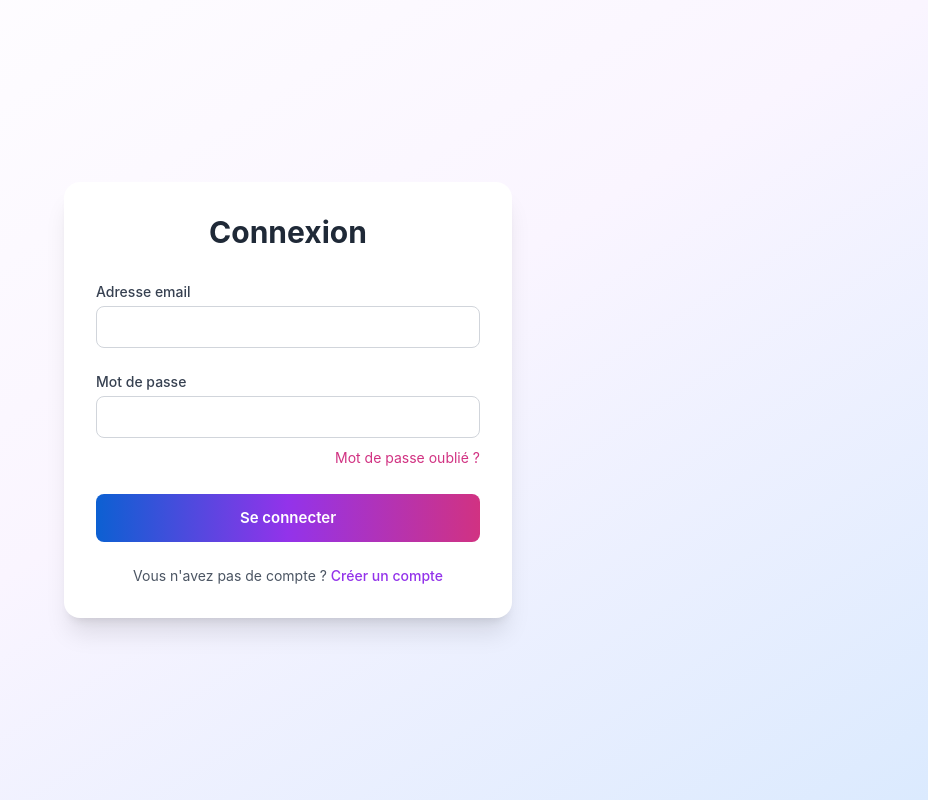
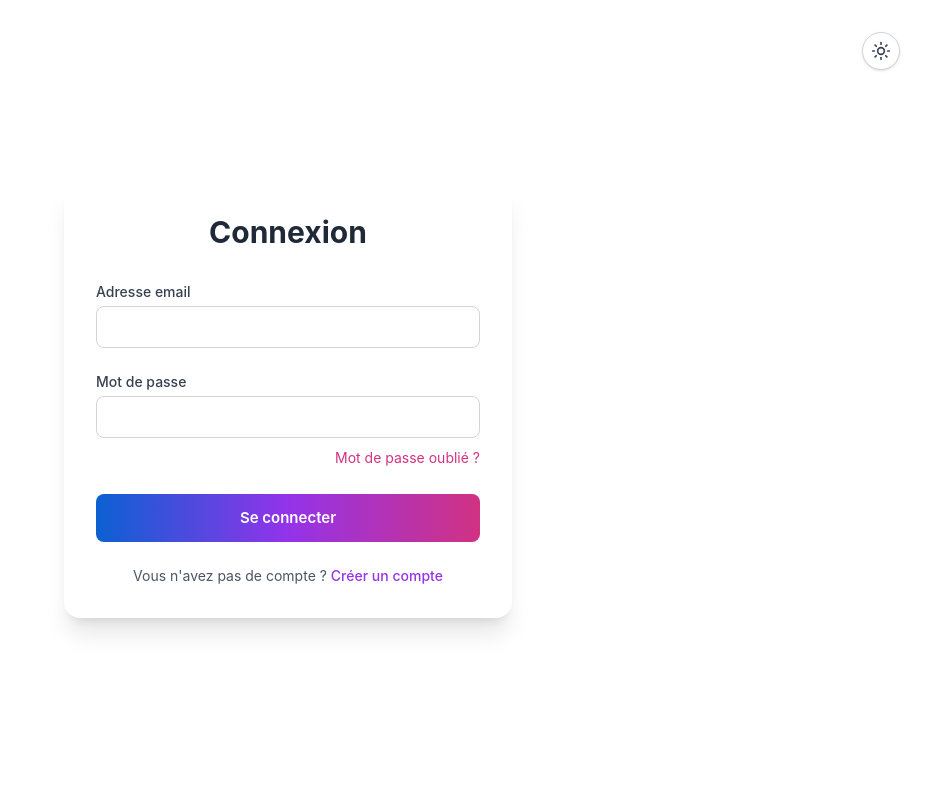
Before and after one commit to mehdidarmiche/monfeed-front, a Vue app in the folder front/: page /login in a window 1280 px wide. Shown: the whole page, without its empty margins (352-1280 px from the left). Built offline with nearby package versions, Linux system fonts and the light colour scheme.

Commit message:
feat: implement dark mode toggle and enhance UI components for better accessibility

```diff
--- a/front/src/components/auth/LoginForm.vue
+++ b/front/src/components/auth/LoginForm.vue
@@ -34,16 +34,13 @@ const login = async () => {
 </script>
 
 <template>
-  <section
-    class="min-h-screen flex items-center justify-center bg-gradient-to-br from-white via-purple-50 to-blue-100 px-4"
-  >
     <div class="flex items-center justify-center w-full h-full py-20">
-      <div class="w-full max-w-md bg-white p-8 rounded-2xl shadow-xl self-center">
-        <h2 class="text-3xl font-bold text-center text-gray-800 mb-8">Connexion</h2>
+      <div class="w-full max-w-md bg-white dark:bg-dark-bg dark:border dark:border-white  p-8 rounded-2xl shadow-xl self-center">
+        <h2 class="text-3xl font-bold text-center text-gray-800 dark:text-white mb-8">Connexion</h2>
 
-        <form @submit.prevent="login" class="space-y-6">
+        <form @submit.prevent="login" class="space-y-6 dark:text-white">
           <div>
-            <label for="email" class="block text-sm font-medium text-gray-700">Adresse email</label>
+            <label for="email" class="block text-sm font-medium dark:text-white text-gray-700">Adresse email</label>
             <input
               type="email"
               id="email"
@@ -54,7 +51,7 @@ const login = async () => {
           </div>
 
           <div>
-            <label for="password" class="block text-sm font-medium text-gray-700"
+            <label for="password" class="block text-sm font-medium dark:text-white text-gray-700"
               >Mot de passe</label
             >
             <input
@@ -77,7 +74,7 @@ const login = async () => {
           </button>
         </form>
 
-        <p class="text-sm text-center text-gray-600 mt-6">
+        <p class="text-sm text-center text-gray-600 dark:text-gray-200 mt-6">
           Vous n'avez pas de compte ?
           <a href="/register" class="text-purple-600 font-medium hover:underline"
             >Créer un compte</a
@@ -85,13 +82,4 @@ const login = async () => {
         </p>
       </div>
     </div>
-  </section>
 </template>
-
-<style scoped>
-section {
-  display: flex;
-  align-items: center;
-  justify-content: center;
-}
-</style>
--- /dev/null
+++ b/front/src/components/items/DarkBtn.vue
@@ -0,0 +1,28 @@
+<script setup>
+import { ref, onMounted, watch } from 'vue'
+import { Sun, Moon } from 'lucide-vue-next'
+const isDark = ref(false)
+
+onMounted(() => {
+  // Appliquer la préférence sauvegardée
+  const saved = localStorage.getItem('theme')
+  isDark.value = saved === 'dark'
+
+  document.documentElement.classList.toggle('dark', isDark.value)
+})
+
+watch(isDark, (val) => {
+  document.documentElement.classList.toggle('dark', val)
+  localStorage.setItem('theme', val ? 'dark' : 'light')
+})
+</script>
+
+<template>
+  <button
+    @click="isDark = !isDark"
+    class="p-2 rounded-full border mx-2 border-gray-300 dark:border-gray-600 bg-white dark:bg-gray-800 text-gray-700 dark:text-white shadow transition duration-300 hover:scale-105"
+    aria-label="Toggle dark mode"
+  >
+    <component :is="isDark ? Moon : Sun" class="w-5 h-5" />
+  </button>
+</template>
--- a/front/src/views/LoginView.vue
+++ b/front/src/views/LoginView.vue
@@ -1,9 +1,24 @@
 <script setup>
 import LoginForm from '../components/auth/LoginForm.vue'
+import DarkBtn from '@/components/items/DarkBtn.vue';
 </script>
 
 <template>
   <main>
-    <LoginForm />
+    <section
+    class="min-h-screen flex items-center justify-center bg-white px-4 dark:bg-dark-bg"
+  >
+  <LoginForm />
+  <DarkBtn class="absolute top-8 right-5" />
+  </section>
+
   </main>
 </template>
+
+<style scoped>
+section {
+  display: flex;
+  align-items: center;
+  justify-content: center;
+}
+</style>
```
Also changed, not shown: front/src/components/Home.vue (+11 -10 lines).
